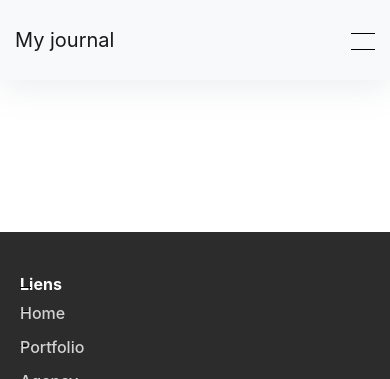
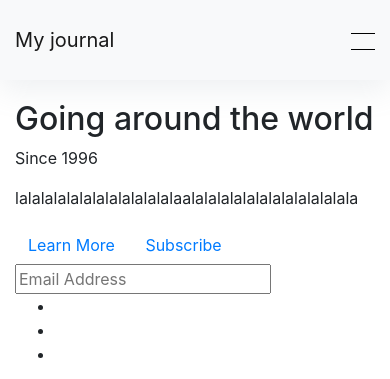
Before and after one commit to EnesBrt/Django_journals, a Django app: page / in a window 390 px wide. Shown: the top 379 px of the page. Run offline with Django 3.2, Linux system fonts and the light colour scheme; some libraries are stand-ins or nearby versions.

Commit message:
adjusted footer and navbar margin and fixed errors

```diff
--- a/enes_journals/my_journals/templates/base.html
+++ b/enes_journals/my_journals/templates/base.html
@@ -200,7 +200,7 @@
         footer {
             background-color: #2c2c2c; /* Couleur de fond du footer gris foncé */
             padding: 20px 0;
-            position: fixed;
+            position: relative;
             bottom: 0;
             width: 100%;
         }
@@ -273,6 +273,21 @@
             color: #d3d3d3 !important; /* Maintient la couleur gris clair au survol */
         }
 
+        main {
+            margin-top: 100px; /* Ajustez cette valeur pour ajouter plus d'espace sous la navbar */
+            margin-bottom: 100px; /* Ajustez cette valeur pour ajouter plus d'espace au-dessus du footer */
+        }
+
+        /* Styles pour garder le footer en bas de la page */
+        body {
+            display: flex;
+            flex-direction: column;
+            min-height: 100vh;
+        }
+
+        footer {
+            margin-top: auto; /* Pousse le footer en bas */
+        }
 
     </style>
 </head>
@@ -290,10 +305,10 @@
                         <div class="collapse navbar-collapse" id="navbarSupportedContent">
                             <ul class="navbar-nav ml-auto py-4 py-md-0">
                                 <li class="nav-item pl-4 pl-md-0 ml-0 ml-md-4 active">
-                                    <a class="nav-link" href="#">Home</a>
+                                    <a class="nav-link" href="{% url 'home' %}">Home</a>
                                 </li>
                                 <li class="nav-item pl-4 pl-md-0 ml-0 ml-md-4">
-                                    <a class="nav-link" href="#">Articles</a>
+                                    <a class="nav-link" href="{% url 'list_articles' %}">Articles</a>
                             </ul>
                         </div>
                     </nav>
@@ -303,6 +318,11 @@
     </div>
 
     <!-- Votre contenu ici -->
+
+    <main class="container">
+        {% block content %}
+        {% endblock %}
+    </main>
 
     <!-- jQuery et Bootstrap JS -->
     <script src="https://code.jquery.com/jquery-3.2.1.slim.min.js"></script>
--- a/enes_journals/my_journals/templates/home.html
+++ b/enes_journals/my_journals/templates/home.html
@@ -1 +1,31 @@
 {% extends 'base.html' %}
+
+{% block content %}
+<!-- Landing Page -->
+<section id="landing" class="row">  <!-- Ajout de la classe row -->
+  <div class="page-heading col-md-6">  <!-- Ajout de la classe col-md-6 -->
+    <h2>Going around the world</h2>
+    <p>Since 1996 <i class="fa fa-globe-asia"></i></p>
+    <p>lalalalalalalalalalalalalaalalalalalalalalalalalalala</p>
+
+    <form action="#">
+      <a href="#" class="btn">Learn More</a>
+      <a href="#" class="btn">Subscribe</a>
+      <input type="email" placeholder="Email Address">
+    </form>
+
+    <ul>
+      <li><a href="#"></a></li>
+      <li><a href="#"></a></li>
+      <li><a href="#"></a></li>
+    </ul>
+  </div>
+
+  <div class="page-img col-md-6">  <!-- Ajout de la classe col-md-6 -->
+    <img src="https://source.unsplash.com/250x250/?nature,water" alt="">
+    <img src="https://source.unsplash.com/250x250/?camping" alt="">
+    <img src="https://source.unsplash.com/250x250/?hiking" alt="">
+    <img src="https://source.unsplash.com/250x250/?travel" alt="">
+  </div>
+</section>
+{% endblock %}
--- a/enes_journals/my_journals/urls.py
+++ b/enes_journals/my_journals/urls.py
@@ -1,3 +1,4 @@
+# urls.py
 from django.urls import path
 from . import views
 
--- a/enes_journals/my_journals/views.py
+++ b/enes_journals/my_journals/views.py
@@ -3,7 +3,7 @@ from .models import Articles
 from django.shortcuts import get_object_or_404
 
 def home_view(request):
-    return render(request, 'home.html', {'home': 'Hello'})
+    return render(request, 'home.html')
 
 def list_articles(request):
     articles = Articles.objects.all()
```
Also changed, not shown: enes_journals/my_journals/templates/article_detail.html (+3 -5 lines), enes_journals/my_journals/templates/list_articles.html (+11 -14 lines).
